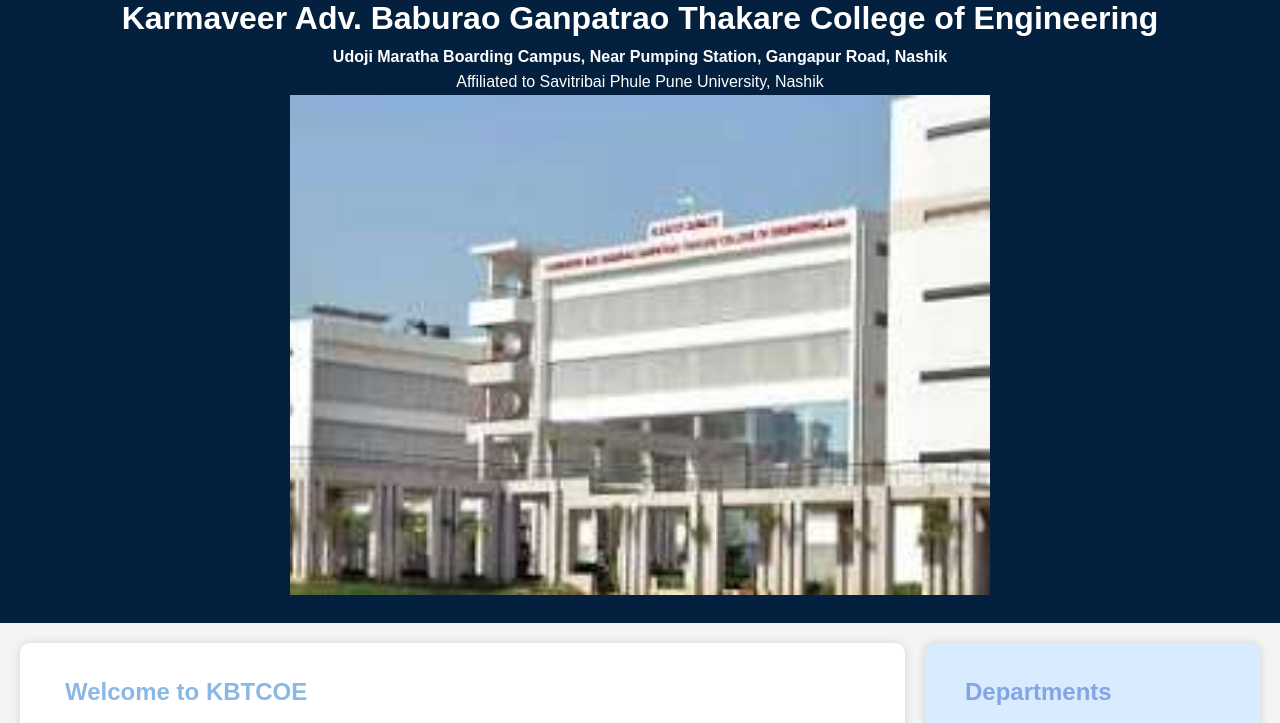
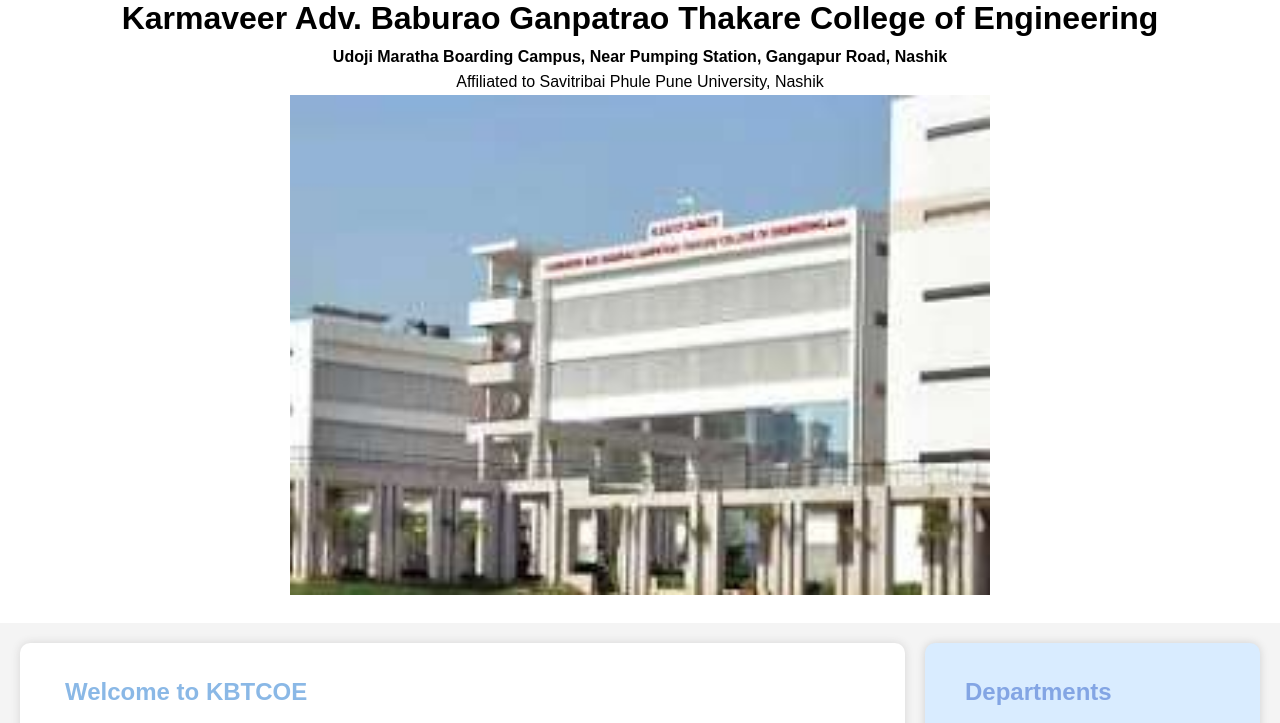
Before and after one commit to ishanawale/A_49, a plain HTML site: page index.html in a window 1280 px wide. Shown: the part 345-1068 px from the top of the page. Drawn offline with Linux system fonts and the light colour scheme.

Commit message:
Change header background and text color

```diff
--- a/style.css
+++ b/style.css
@@ -15,8 +15,8 @@
 
 
 header{
-    background:#03213f;
-    color:white;
+    background:#ffffff;
+    color:rgb(0, 0, 0);
     text-align:center;
     padding:20px;
 }
```
